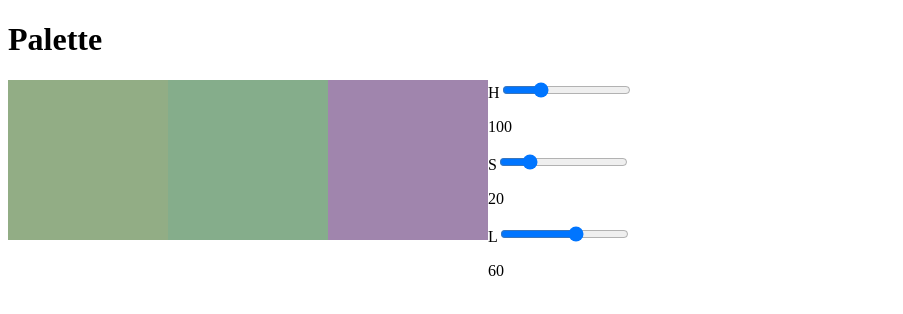
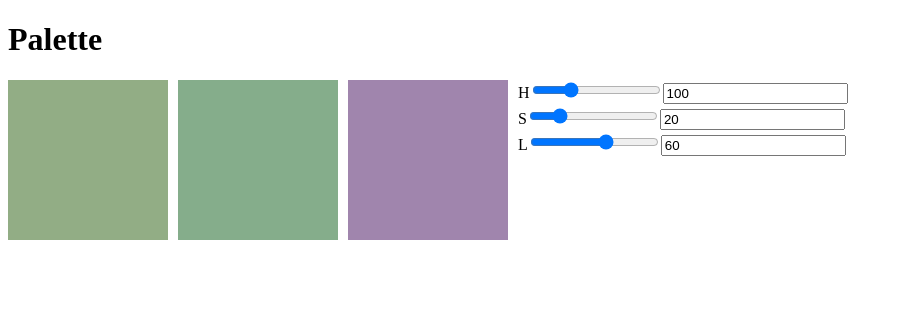
Before and after one commit to Loiccoornaert27/Aston-HSL, an Angular app in the folder aston-HSL/: page / in a window 1280 px wide. Shown: the top 314 px of the page, without its empty margins (0-903 px from the left). Built offline with nearby package versions, Linux system fonts and the light colour scheme.

Commit message:
changement paragraphe en input type text

```diff
--- a/aston-HSL/src/app/components/palette/palette.component.html
+++ b/aston-HSL/src/app/components/palette/palette.component.html
@@ -1,25 +1,24 @@
 <div class="palettes">
-    <span class="palettes_main" [style]="firstBack"></span>
-    <span class="palettes_analog" [style]="secondBack"></span>
-    <span class="palettes_compl" [style]="thirdBack"></span>
-    <div clas="palettes_sliders">
-        <div>
+        <span class="palettes_main" [style]="firstBack"></span>
+        <span class="palettes_analog" [style]="secondBack"></span>
+        <span class="palettes_compl" [style]="thirdBack"></span>
+    <div class="palettes_sliders">
+        <div class="palettes_sliders_value">
             <label for="hue">H</label>
             <input max="360" [(ngModel)]="h" type="range" id="hue" name="hue" (mousemove)="colorChange()">
-           <p>{{h}}</p>
+            <input [(ngModel)]="h" type="text" (keyup.enter)="colorChange">
         </div>
 
-        <div>
+        <div class="palettes_sliders_value">
             <label for="saturation">S</label>
-            <input [(ngModel)]="s" max="100" type="range" id="saturation" name="saturation"
-                (mousemove)="colorChange()">
-            <p>{{s}}</p>
+            <input [(ngModel)]="s" max="100" type="range" id="saturation" name="saturation" (mousemove)="colorChange()">
+            <input [(ngModel)]="s" type="text" (keyup.enter)="colorChange">
         </div>
 
-        <div>
+        <div class="palettes_sliders_value">
             <label for="light">L</label>
-            <input max="100" [(ngModel)]="l" type="range" id="light" name="light"  (mousemove)="colorChange()">
-            <p>{{l}}</p>
+            <input max="100" [(ngModel)]="l" type="range" id="light" name="light" (mousemove)="colorChange()">
+            <input [(ngModel)]="l" type="text" (keyup.enter)="colorChange">
         </div>
     </div>
 
--- a/aston-HSL/src/app/components/palette/palette.component.scss
+++ b/aston-HSL/src/app/components/palette/palette.component.scss
@@ -3,6 +3,8 @@
 .palettes{
     display: flex;
     flex-direction: row;
+    gap:10px;
+
 
     &_main{
 
```
